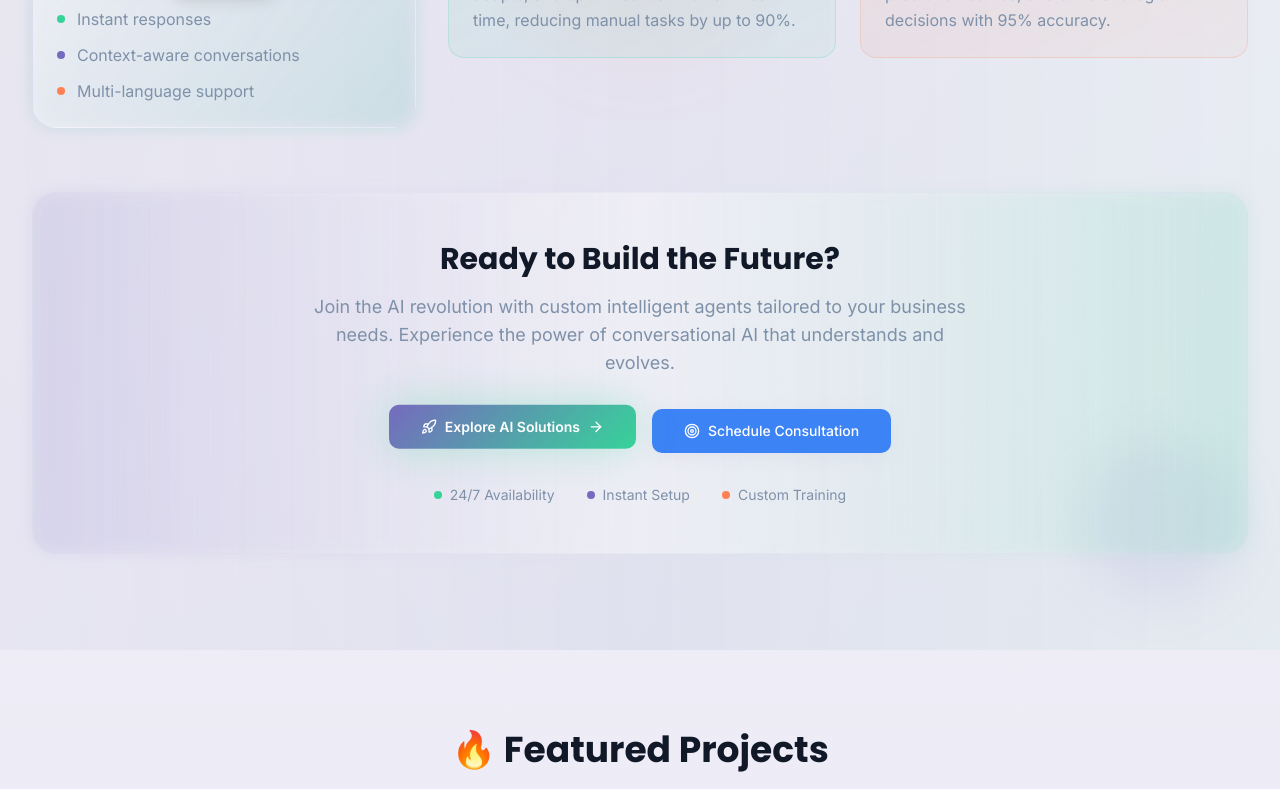
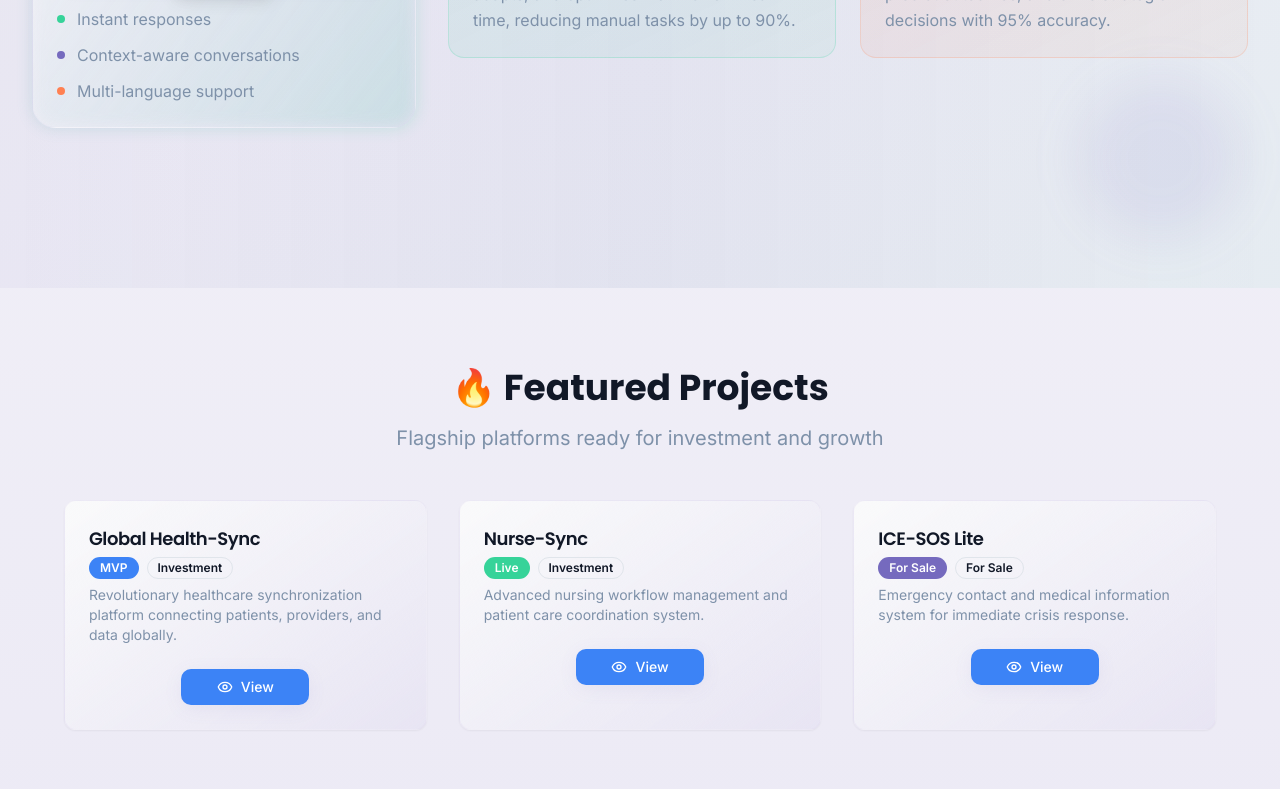
Before and after one commit to LeeSpain/vision-sync, a React (Vite) app: page / in a window 1280 px wide. Shown: the part 1447-2236 px from the top of the page. Built offline with nearby package versions, Linux system fonts and the light colour scheme.

Commit message:
Remove AI agent section content
Removed specific text content from the AI Agents section on the homepage, including the headline, subheading, and list of features.

```diff
--- a/src/pages/Index.tsx
+++ b/src/pages/Index.tsx
@@ -316,47 +316,6 @@ const Index = () => {
             </div>
           </div>
 
-          {/* Enhanced Bottom CTA Section */}
-          <div className="relative">
-            <div className="absolute inset-0 bg-gradient-to-r from-royal-purple/10 via-transparent to-emerald-green/10 rounded-3xl blur"></div>
-            <div className="relative bg-gradient-to-r from-royal-purple/5 via-slate-white/50 to-emerald-green/5 rounded-3xl p-12 border border-soft-lilac/30 shadow-elegant">
-              <div className="text-center">
-                <h3 className="text-3xl font-heading font-bold text-midnight-navy mb-4">
-                  Ready to Build the Future?
-                </h3>
-                <p className="text-lg text-cool-gray mb-8 max-w-2xl mx-auto">
-                  Join the AI revolution with custom intelligent agents tailored to your business needs.
-                  Experience the power of conversational AI that understands and evolves.
-                </p>
-                <div className="flex flex-col sm:flex-row gap-4 justify-center">
-                  <Button variant="hero" size="lg" className="animate-float shadow-glow">
-                    <Rocket className="h-5 w-5" />
-                    Explore AI Solutions
-                    <ArrowRight className="h-5 w-5" />
-                  </Button>
-                  <Button variant="view" size="lg" className="shadow-card">
-                    <Target className="h-5 w-5" />
-                    Schedule Consultation
-                  </Button>
-                </div>
-
-                <div className="mt-8 flex items-center justify-center gap-8 text-sm text-cool-gray">
-                  <div className="flex items-center gap-2">
-                    <div className="w-2 h-2 bg-emerald-green rounded-full"></div>
-                    <span>24/7 Availability</span>
-                  </div>
-                  <div className="flex items-center gap-2">
-                    <div className="w-2 h-2 bg-royal-purple rounded-full"></div>
-                    <span>Instant Setup</span>
-                  </div>
-                  <div className="flex items-center gap-2">
-                    <div className="w-2 h-2 bg-coral-orange rounded-full"></div>
-                    <span>Custom Training</span>
-                  </div>
-                </div>
-              </div>
-            </div>
-          </div>
         </div>
       </section>
 
```
